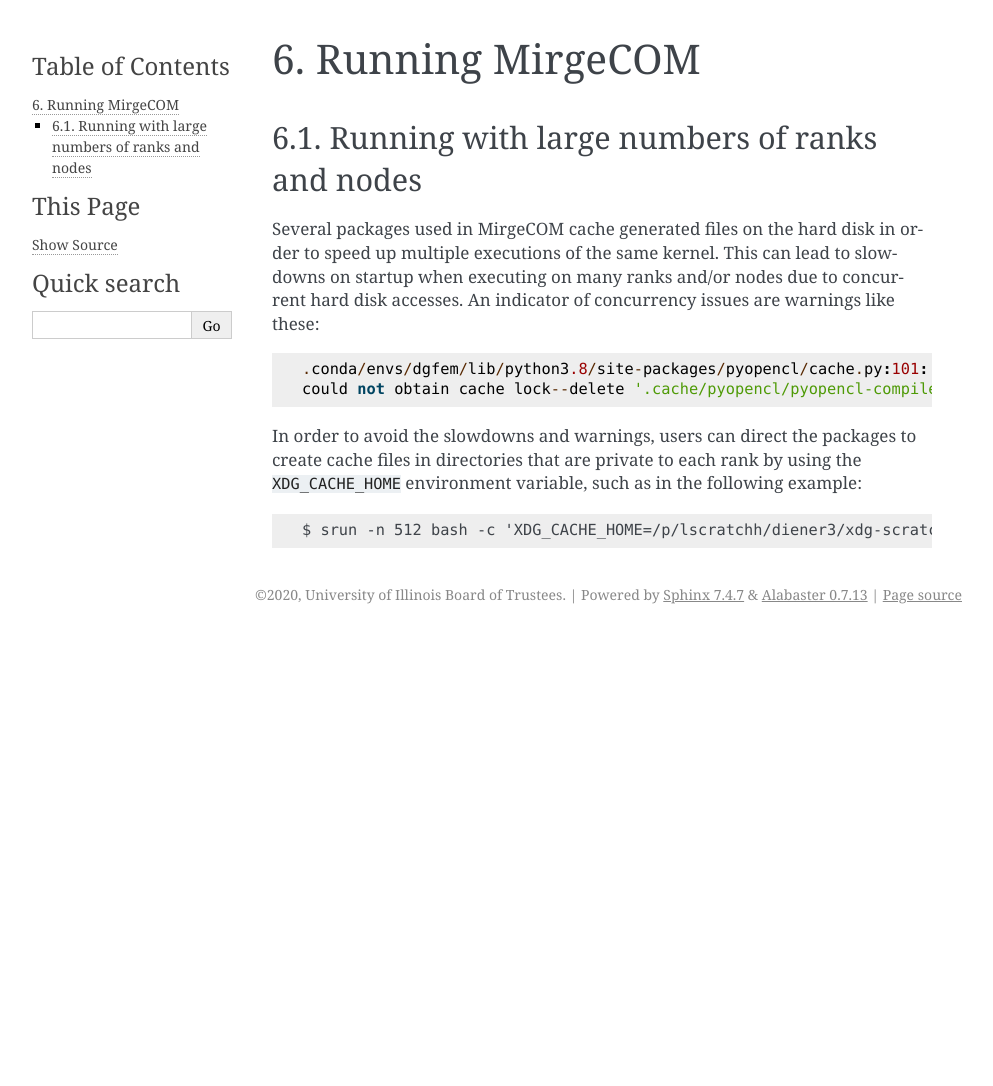
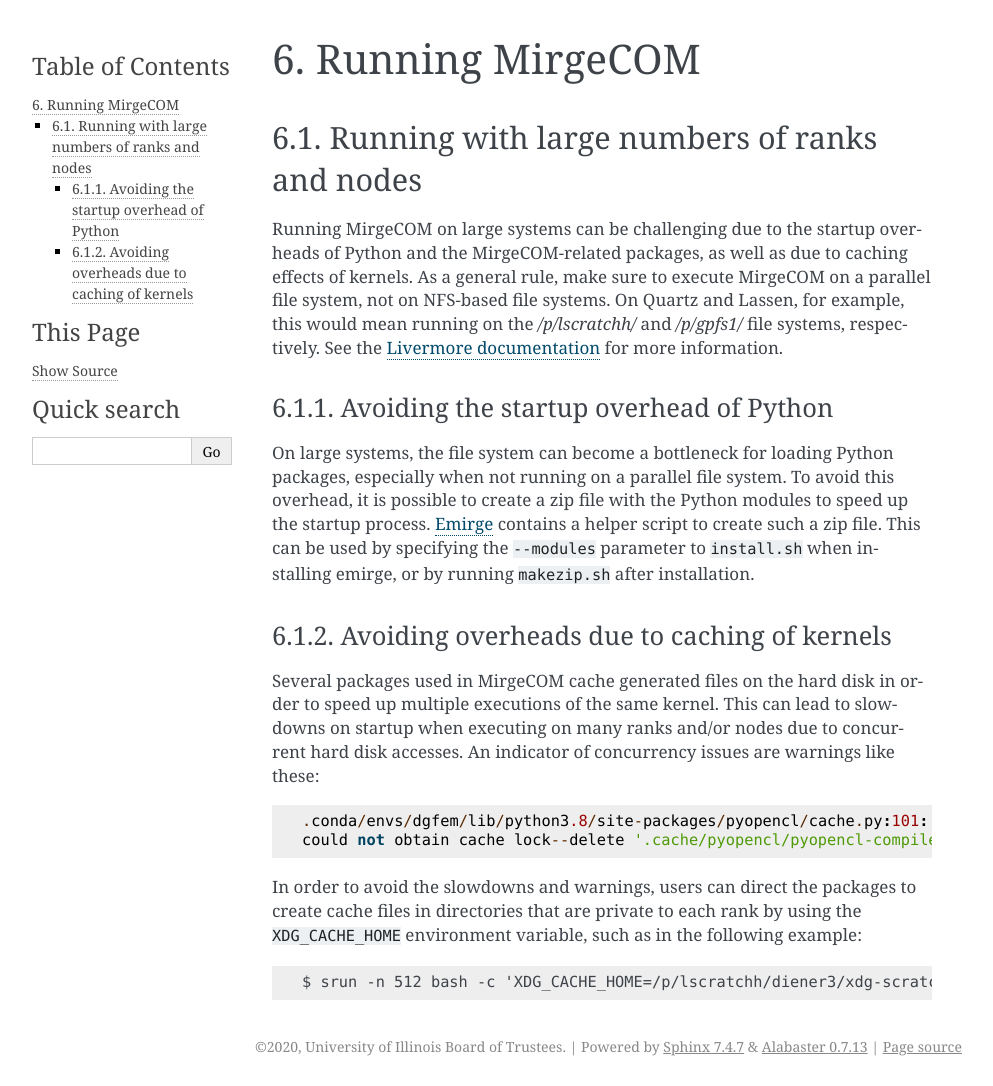
Before and after one commit to illinois-ceesd/mirgecom, a Sphinx documentation site: the page built from doc/running.rst, in a window 1280 px wide. Shown: the whole page, without its empty margins (148-1141 px from the left). Built offline with Sphinx 7.4.7, drawn with Linux system fonts in a browser that asks for light colours; before the commit the page ends 900 px from its top, so only the background shows below that.

Commit message:
doc: more startup overhead documentation (#94)

```diff
--- a/doc/running.rst
+++ b/doc/running.rst
@@ -3,6 +3,31 @@ Running MirgeCOM
 
 Running with large numbers of ranks and nodes
 ---------------------------------------------
+
+Running MirgeCOM on large systems can be challenging due to the startup overheads of
+Python and the MirgeCOM-related packages, as well as due to caching effects of kernels.
+As a general rule, make sure to execute MirgeCOM on a parallel file system, not on
+NFS-based file systems. On Quartz and Lassen, for example, this would mean running on the
+`/p/lscratchh/` and `/p/gpfs1/` file systems, respectively. See the
+`Livermore documentation <https://computing.llnl.gov/tutorials/lc_resources/>`__
+for more information.
+
+
+Avoiding the startup overhead of Python
+***************************************
+
+On large systems, the file system can become a bottleneck for loading Python
+packages, especially when not running on a parallel file system. To avoid this
+overhead, it is possible to create a zip file with the Python modules
+to speed up the startup process. `Emirge
+<https://github.com/illinois-ceesd/emirge/>`__ contains a helper script to
+create such a zip file. This can be used by specifying the ``--modules``
+parameter to ``install.sh`` when installing emirge, or by running
+``makezip.sh`` after installation.
+
+Avoiding overheads due to caching of kernels
+********************************************
+
 
 Several packages used in MirgeCOM cache generated files on the hard
 disk in order to speed up multiple executions of the same kernel. This can lead
```
